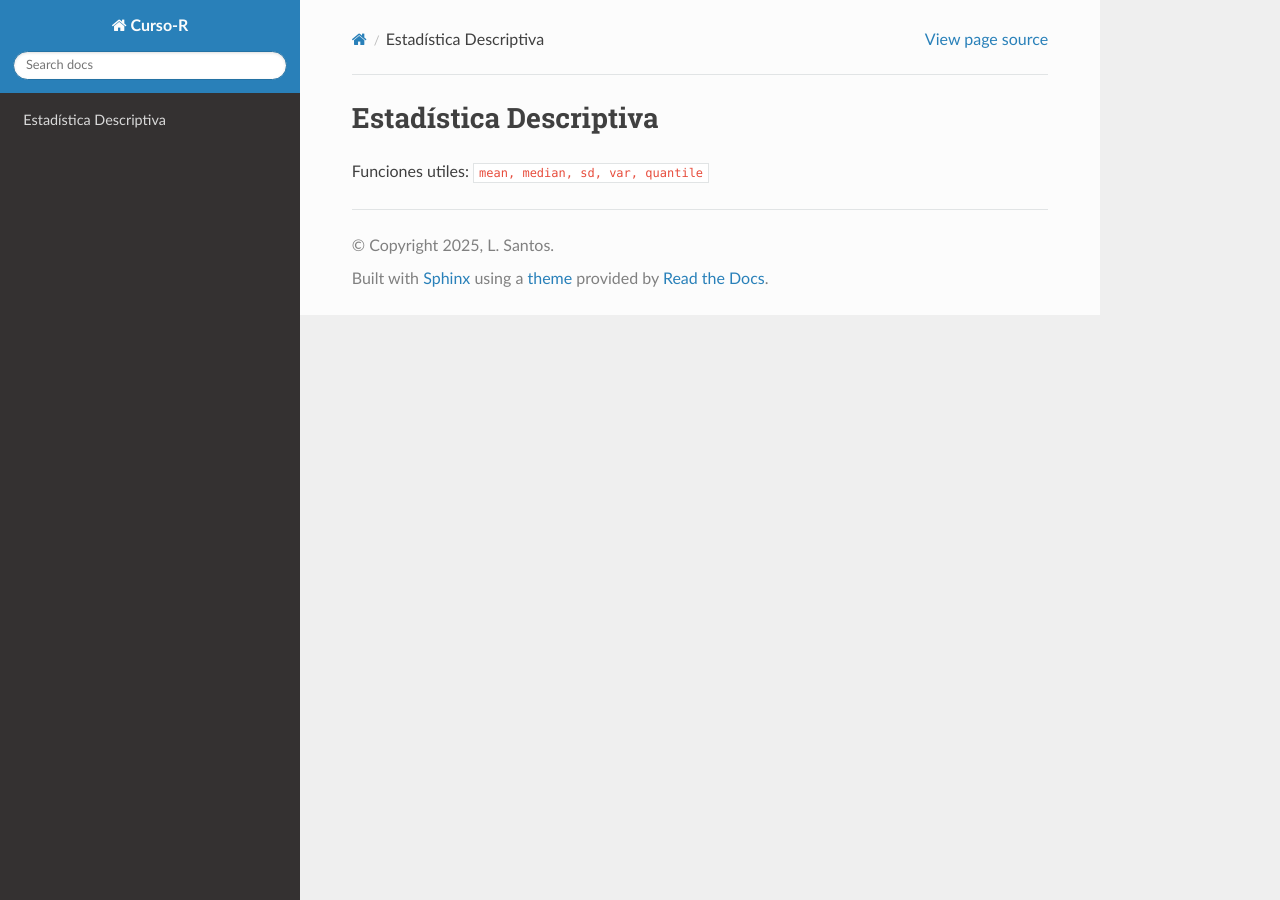
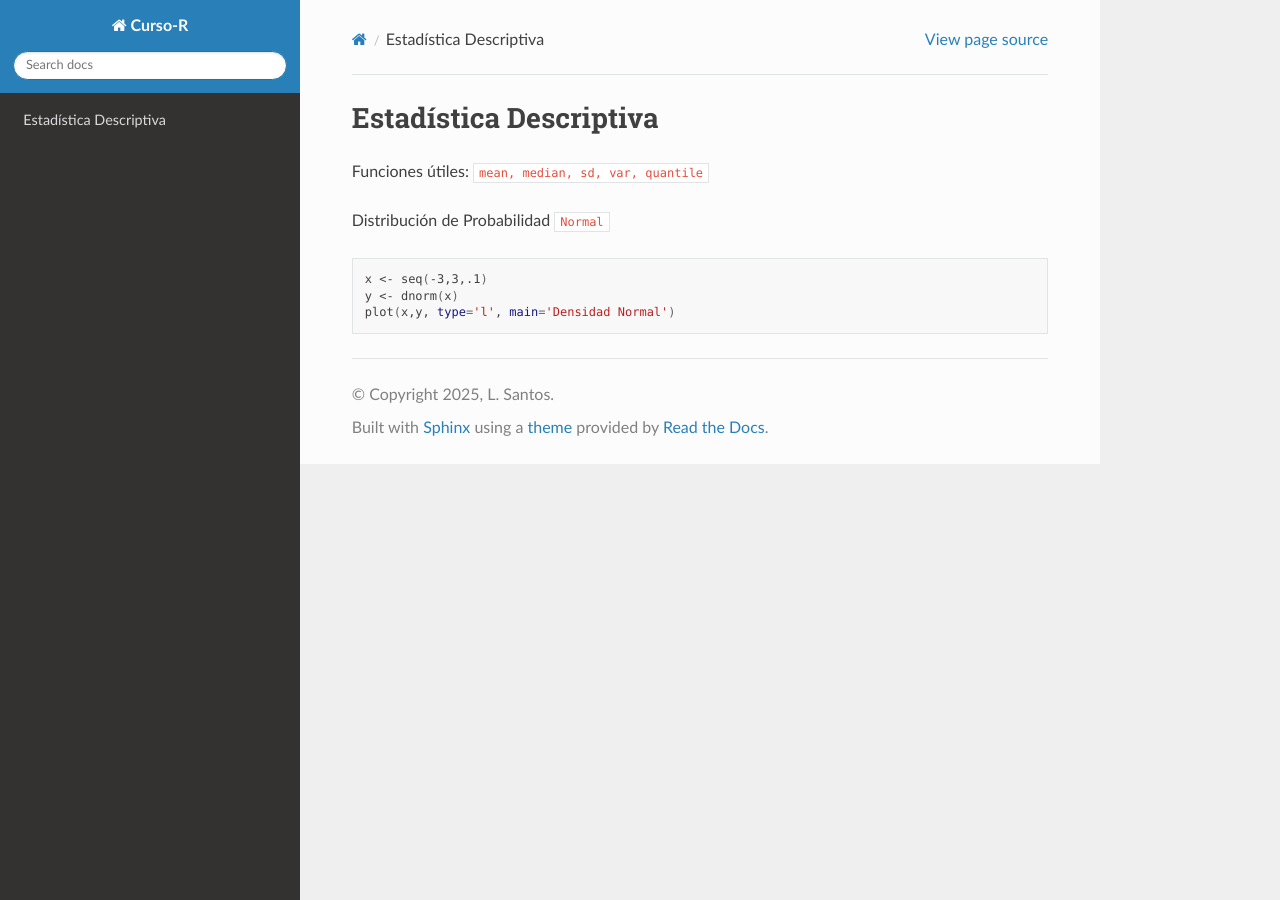
Before and after one commit to matecom57/santosg57-curso-r, a Sphinx documentation site: the page built from docs/source/Estadistica_Descriptiva.rst, in a window 1280 px wide. Built offline with Sphinx 7.4.7 and the Read the Docs theme 3.1.0, drawn with Linux system fonts in a browser that asks for light colours.

Commit message:
Test comité

```diff
--- a/docs/source/Estadistica_Descriptiva.rst
+++ b/docs/source/Estadistica_Descriptiva.rst
@@ -1,4 +1,12 @@
 Estadística Descriptiva
 =======================
 
-Funciones utiles: ``mean, median, sd, var, quantile``
+Funciones útiles: ``mean, median, sd, var, quantile``
+
+Distribución de Probabilidad ``Normal``
+
+.. code:: Bash
+
+   x <- seq(-3,3,.1)
+   y <- dnorm(x)
+   plot(x,y, type='l', main='Densidad Normal')
```
